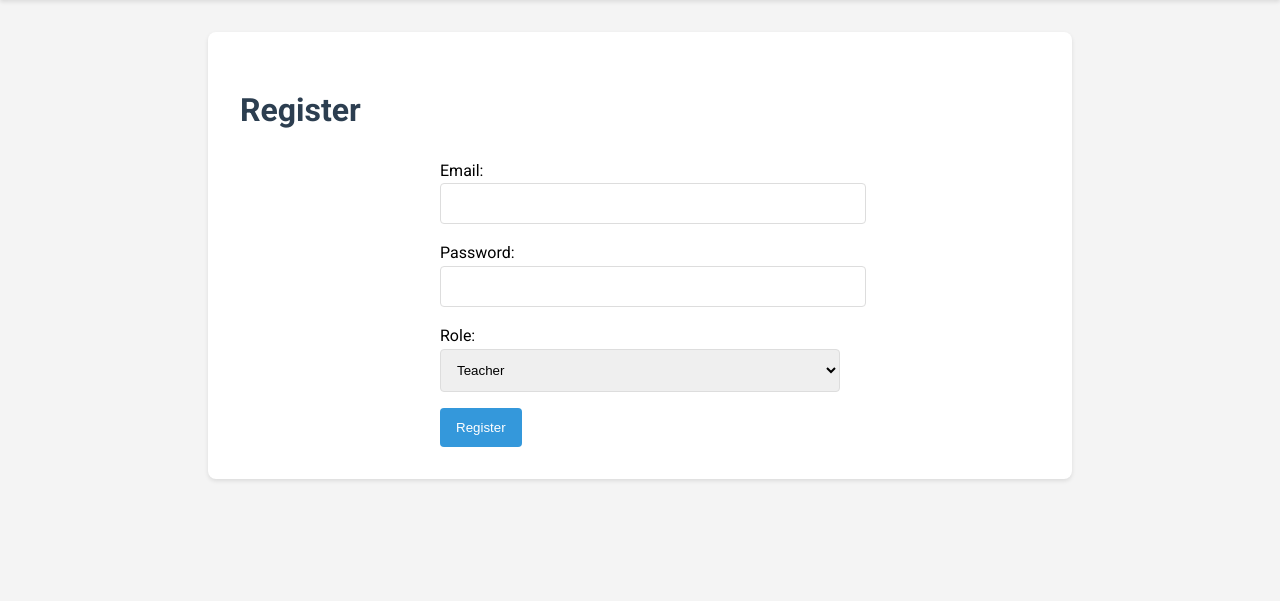
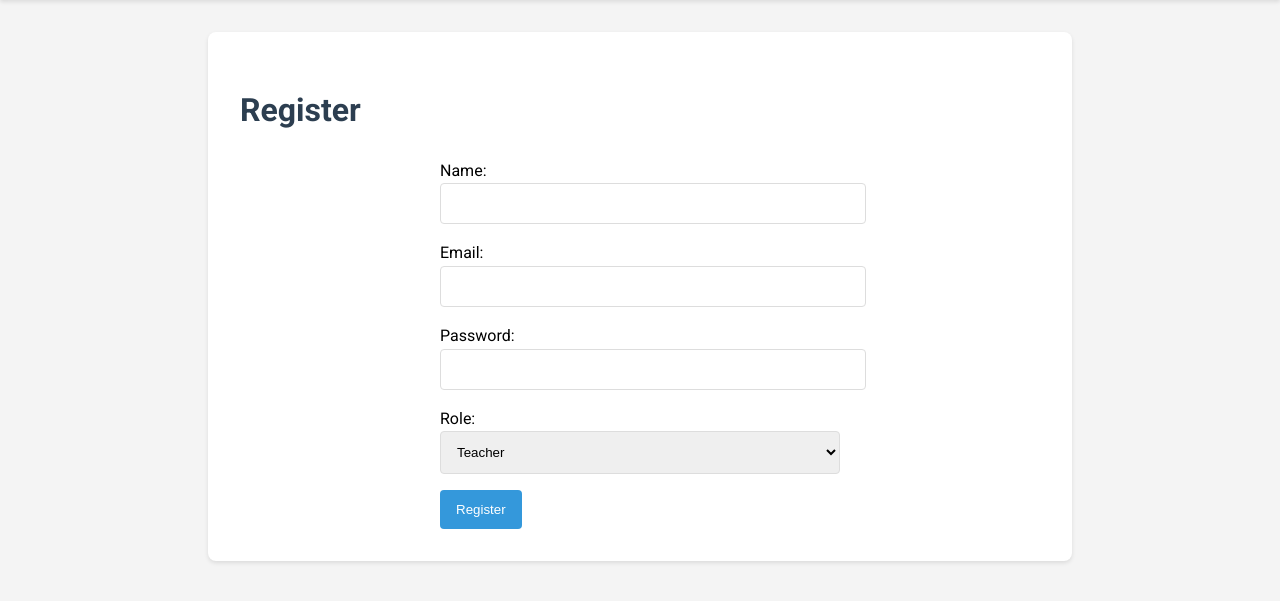
Before and after one commit to Darkstalker007/Computer-Science-IA, a Flask app: page /register in a window 1280 px wide. Shown: the part 141-742 px from the top of the page. Run offline with Flask 3, Linux system fonts and the light colour scheme.

Commit message:
add name desciption

```diff
--- a/app.py
+++ b/app.py
@@ -31,6 +31,7 @@ def index():
 @app.route('/register', methods=['GET', 'POST'])
 def register():
     if request.method == 'POST':
+        name = request.form['name']
         email = request.form['email']
         password = request.form['password']
         role = request.form['role']
@@ -40,7 +41,7 @@ def register():
             flash('Email already exists')
             return redirect(url_for('register'))
 
-        new_user = User(email=email, password=generate_password_hash(password, method='sha256'), role=role)
+        new_user = User(name=name, email=email, password=generate_password_hash(password, method='sha256'), role=role)
         db.session.add(new_user)
         db.session.commit()
 
--- a/models.py
+++ b/models.py
@@ -19,15 +19,16 @@ class BaseModel(db.Model):
 class User(UserMixin, BaseModel):
     __tablename__ = 'user'
     email = db.Column(db.String(120), unique=True, nullable=False)
+    name = db.Column(db.String(100), nullable=False)
     password = db.Column(db.String(255), nullable=False)
     role = db.Column(db.String(20), nullable=False)
     classes = db.relationship('Class', secondary='user_class', back_populates='students')
 
-    def __init__(self, email, password, role):
+    def __init__(self, name, email, password, role):
+        self.name = name
         self.email = email
         self.password = password
         self.role = role
-
     def is_teacher(self):
         return self.role == 'teacher'
 
--- a/templates/dashboard.html
+++ b/templates/dashboard.html
@@ -18,7 +18,7 @@
                     <ul class="student-list">
                         {% for student in class.students %}
                             <li>
-                                {{ student.email }}
+                                {{ student.name }}
                                 <form method="POST" action="{{ url_for('remove_student', class_id=class.id, student_id=student.id) }}" style="display: inline;">
                                     <button type="submit" class="btn btn-danger">Remove</button>
                                 </form>
--- a/templates/register.html
+++ b/templates/register.html
@@ -3,6 +3,9 @@
 {% block content %}
     <h1>Register</h1>
     <form method="POST">
+        <label for="name">Name:</label>
+        <input type="text" id="name" name="name" required>
+
         <label for="email">Email:</label>
         <input type="email" id="email" name="email" required>
 
```
Also changed, not shown: instance/site.db.
